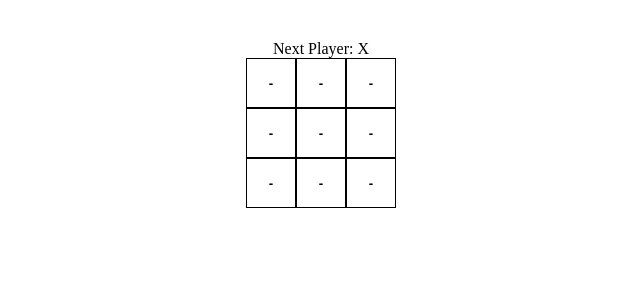
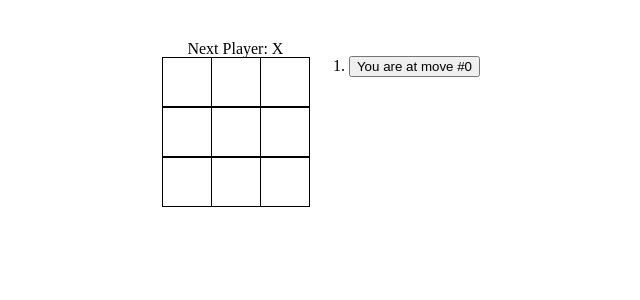
Before and after one commit to angelrcd/tic-tac-toe, a React (Vite) app: page / in a window 1280 px wide. Shown: the top 300 px of the page, without its empty margins (319-959 px from the left). Built offline with nearby package versions, Linux system fonts and the light colour scheme.

Commit message:
Game completed with history

```diff
--- a/src/App.jsx
+++ b/src/App.jsx
@@ -1,11 +1,11 @@
 import { useState } from 'react'
-import Board from './components/Board'
+import Game from './components/Game'
 import './App.css'
 
 function App() {
   return (
   <>
-    <Board></Board>
+    <Game />
   </>
   )
 }
--- a/src/components/Board.jsx
+++ b/src/components/Board.jsx
@@ -2,9 +2,7 @@ import React, { useState } from 'react';
 import Square from './Square';
 import calculateWinner from '../modules/calculateWinner';
 
-export default function Board () {
-  const [xIsNext, setXIsNext] = useState(true)
-  const [squares, setSquares] = useState(Array(9).fill('-'))
+export default function Board ({ xIsNext, squares, onPlay }) {
 
   const winner = calculateWinner(squares);
   let status;
@@ -15,12 +13,11 @@ export default function Board () {
   }
 
   const handleClick = (i) => {
-    if(squares[i] !== '-' || calculateWinner(squares)) return;
+    if(squares[i] || calculateWinner(squares)) return;
 
     const nextSquares = squares.slice()
     nextSquares[i] = xIsNext ? "X" : "O"
-    setSquares(nextSquares)
-    setXIsNext(!xIsNext)
+    onPlay(nextSquares)
   }
 
   return (
--- /dev/null
+++ b/src/components/Game.jsx
@@ -0,0 +1,52 @@
+import { useState } from "react";
+import Board from "./Board";
+
+export default function Game() {
+  const [history, setHistory] = useState([Array(9).fill(null)])
+  const [currentMove, setCurrentMove]= useState(0)
+  const xIsNext = currentMove % 2 === 0;
+  const currentSquares = history[currentMove]
+
+  const handlePlay =(nextSquares)=>{
+    const nextHistory = [...history.slice(0, currentMove + 1), nextSquares]
+    setHistory(nextHistory);
+    setCurrentMove(nextHistory.length - 1)
+  }
+
+  const jumpTo =(nextMove)=> {
+    setCurrentMove(nextMove);
+  }
+
+  const moves = history.map((squares, move) => {
+    let description;
+    console.log("move: "+move);
+    console.log("currentMove: "+currentMove);
+
+    if (move > 0) {
+      description = 'Go to move #' + move;
+    } else if(move === currentMove){
+      description = 'You are at move #'+move;
+    } else {
+      description = 'Go to game start';
+    }
+
+
+    return (
+      <li key={move}>
+        <button onClick={() => jumpTo(move)} >{description}</button>
+      </li>
+    )
+  })
+
+  return (
+    <div className="game">
+      <div className="game-board">
+        <Board xIsNext={xIsNext}
+        squares={currentSquares} onPlay={handlePlay} />
+      </div>
+      <div className="game-info">
+        <ol>{moves}</ol>
+      </div>
+    </div>
+  )
+}
--- a/src/components/Square.jsx
+++ b/src/components/Square.jsx
@@ -1,9 +1,6 @@
 import { useState } from "react";
 
 export default function Square( {value, onSquareClick} ) {
-
-
-
   return (
     <button onClick={onSquareClick} className="square">{value}</button>
   )
--- a/src/index.css
+++ b/src/index.css
@@ -1,11 +1,33 @@
+* {
+  box-sizing: border-box;
+}
+
+body {
+  display: flex;
+}
+
 .square {
   width: 50px;
   height: 50px;
   font-weight: bolder;
   background: white;
   border: 1px solid black;
+  text-align: center;
+  margin-right: -1px;
+  margin-top: -1px;
+  line-height: 50px;
+  font-size: 24px;
+  float: left;
 }
 
 .board-row {
   height: 50px;
 }
+
+.game {
+  display:flex;
+}
+
+li {
+  margin-bottom: 5px;
+}
--- a/src/modules/calculateWinner.js
+++ b/src/modules/calculateWinner.js
@@ -7,13 +7,12 @@ export default function calculateWinner(squares) {
 		[1, 4, 7],
 		[2, 5, 8],
 		[0, 4, 8],
-		[2, 4, 6],
+		[2, 4, 6]
 	];
-
-	for (const line of lines) {
-		const [a, b, c] = line;
+	for (let i = 0; i < lines.length; i++) {
+		const [a, b, c] = lines[i];
 		if (squares[a] && squares[a] === squares[b] && squares[a] === squares[c]) {
-			return squares[a] !== "-" ? squares[a] : null;
+			return squares[a];
 		}
 	}
 	return null;
```
